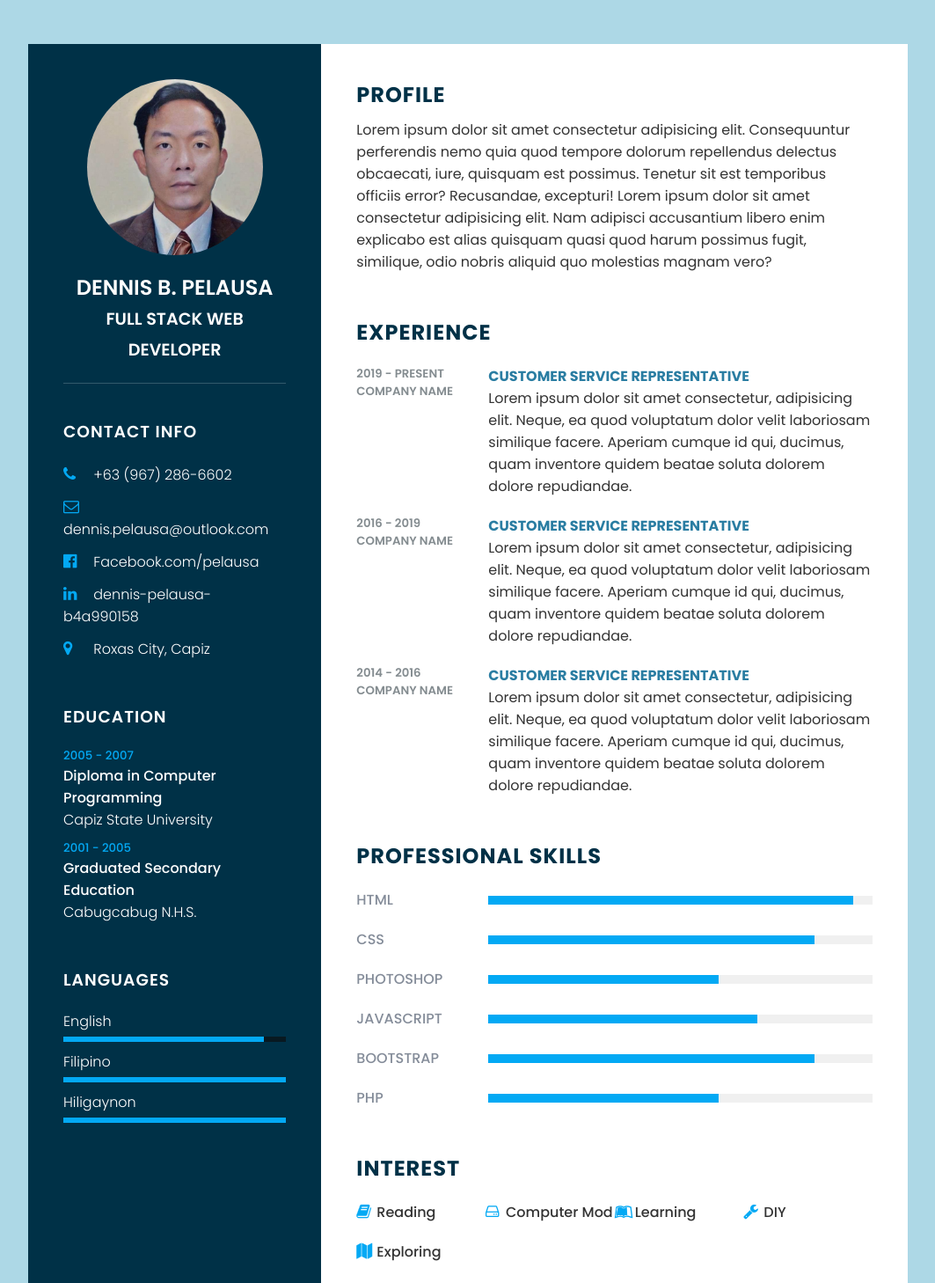
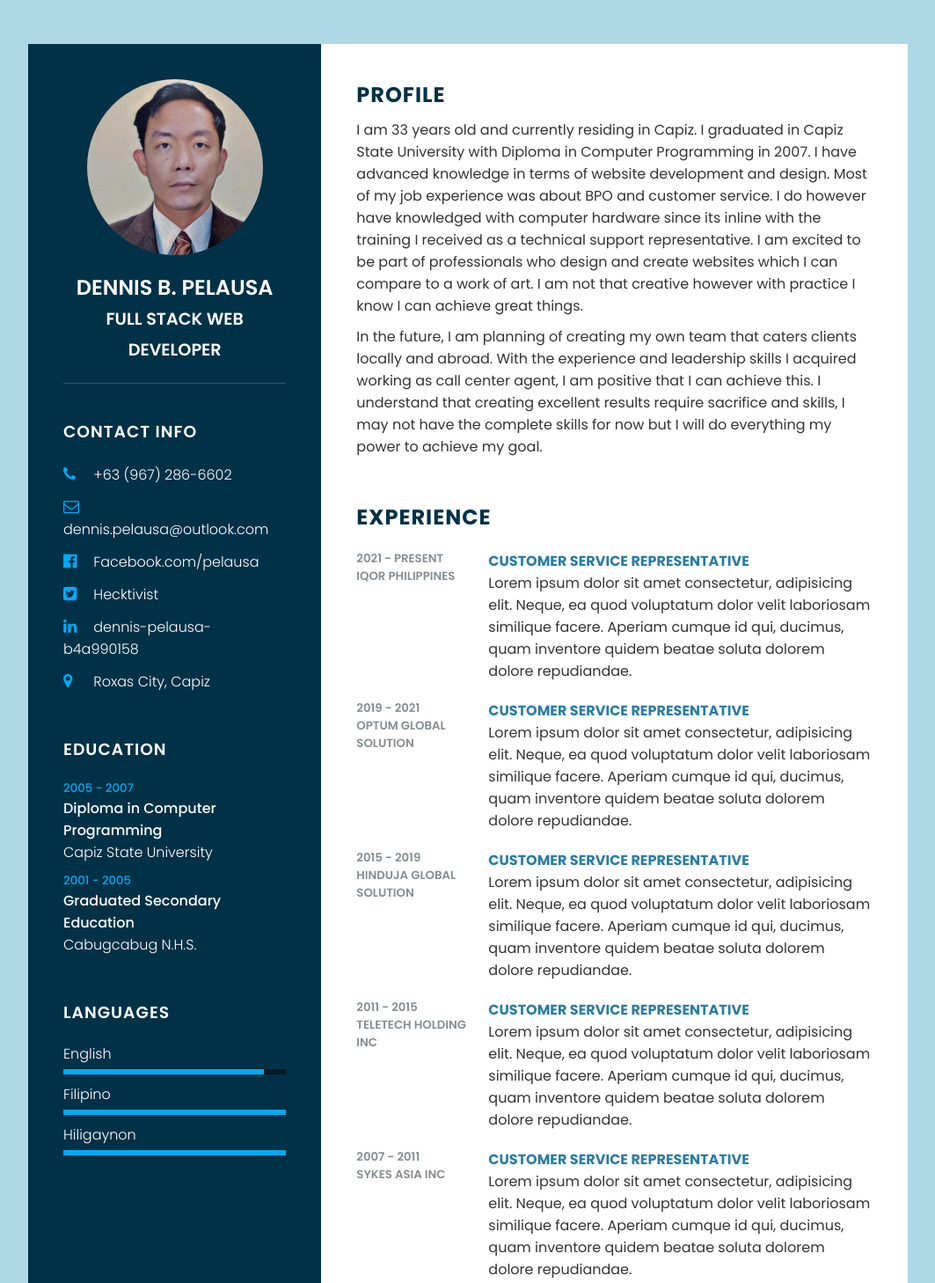
Before and after one commit to DennisPelausa/CV-Online, a plain HTML site: page index.html in a window 1280 px wide. Shown: the top 1458 px of the page at 88% size, without its empty margins (108-1171 px from the left). Drawn offline with Linux system fonts and the light colour scheme.

Commit message:
update content

```diff
--- a/css/style.css
+++ b/css/style.css
@@ -174,6 +174,10 @@ p {
     color: #333;
 }
 
+#pAbout2 {
+    margin-top: 10px;
+}
+
 .about .box {
     display: flex;
     flex-direction: row;
--- a/index.html
+++ b/index.html
@@ -33,6 +33,10 @@
                     <li>
                         <span class="icon"><i class="fa fa-facebook-official" aria-hidden="true"></i></span>
                         <span class="text"><a href="https://wwww.Facebook.com/pelausa" target="_blank">Facebook.com/pelausa</a></span>
+                    </li>
+                    <li>
+                        <span class="icon"><i class="fa fa-twitter-square" aria-hidden="true"></i></span>
+                        <span class="text"><a href="https://twitter.com/hecktivist" target="_blank">Hecktivist</a></span>
                     </li>
                     <li>
                         <span class="icon"><i class="fa fa-linkedin" aria-hidden="true"></i></span>
@@ -86,17 +90,24 @@
         <div class="right_Side">
             <div class="about">
                 <h2 class="title2">Profile</h2>
-                <p>Lorem ipsum dolor sit amet consectetur adipisicing elit. Consequuntur perferendis nemo quia quod tempore dolorum repellendus delectus obcaecati, iure, quisquam est possimus.
-                    Tenetur sit est temporibus officiis error? Recusandae, excepturi! Lorem ipsum dolor sit amet consectetur adipisicing elit. Nam adipisci accusantium libero enim explicabo est alias quisquam quasi quod harum possimus fugit,
-                    similique, odio nobris aliquid quo molestias magnam vero?
+                <p id="pAbout1">I am 33 years old and currently residing in Capiz. I graduated in Capiz State University with Diploma in Computer Programming in 2007.
+                    I have advanced knowledge in terms of website development and design.
+                    Most of my job experience was about BPO and customer service. I do however have knowledged with computer hardware since its inline with the training I received as a technical support representative.
+                    I am excited to be part of professionals who design and create websites which I can compare to a work of art. I am not that creative however with practice I know I can achieve great things.
+                </p>
+
+                <p id="pAbout2">
+                    In the future, I am planning of creating my own team that caters clients locally and abroad.
+                    With the experience and leadership skills I acquired working as call center agent, I am positive that I can achieve this.
+                    I understand that creating excellent results require sacrifice and skills, I may not have the complete skills for now but I will do everything my power to achieve my goal.
                 </p>
             </div>
             <div class="about">
                 <h2 class="title2">Experience</h2>
                 <div class="box">
                     <div class="year_company">
-                        <h5>2019 - Present</h5>
-                        <h5>Company Name</h5>
+                        <h5>2021 - Present</h5>
+                        <h5>iQor Philippines</h5>
                     </div>
                     <div class="text">
                         <h4>Customer Service Representative</h4>
@@ -108,8 +119,8 @@
                 </div>
                 <div class="box">
                     <div class="year_company">
-                        <h5>2016 - 2019</h5>
-                        <h5>Company Name</h5>
+                        <h5>2019 - 2021</h5>
+                        <h5>Optum Global Solution</h5>
                     </div>
                     <div class="text">
                         <h4>Customer Service Representative</h4>
@@ -121,8 +132,34 @@
                 </div>
                 <div class="box">
                     <div class="year_company">
-                        <h5>2014 - 2016</h5>
-                        <h5>Company Name</h5>
+                        <h5>2015 - 2019</h5>
+                        <h5>Hinduja Global Solution</h5>
+                    </div>
+                    <div class="text">
+                        <h4>Customer Service Representative</h4>
+                        <p>Lorem ipsum dolor sit amet consectetur, adipisicing elit. Neque, ea
+                            quod voluptatum dolor velit laboriosam similique facere. Aperiam cumque id qui, ducimus, quam
+                            inventore quidem beatae soluta dolorem dolore repudiandae.
+                        </p>
+                    </div>
+                </div>
+                <div class="box">
+                    <div class="year_company">
+                        <h5>2011 - 2015</h5>
+                        <h5>Teletech Holding Inc</h5>
+                    </div>
+                    <div class="text">
+                        <h4>Customer Service Representative</h4>
+                        <p>Lorem ipsum dolor sit amet consectetur, adipisicing elit. Neque, ea
+                            quod voluptatum dolor velit laboriosam similique facere. Aperiam cumque id qui, ducimus, quam
+                            inventore quidem beatae soluta dolorem dolore repudiandae.
+                        </p>
+                    </div>
+                </div>
+                <div class="box">
+                    <div class="year_company">
+                        <h5>2007 - 2011</h5>
+                        <h5>Sykes Asia Inc</h5>
                     </div>
                     <div class="text">
                         <h4>Customer Service Representative</h4>
```
